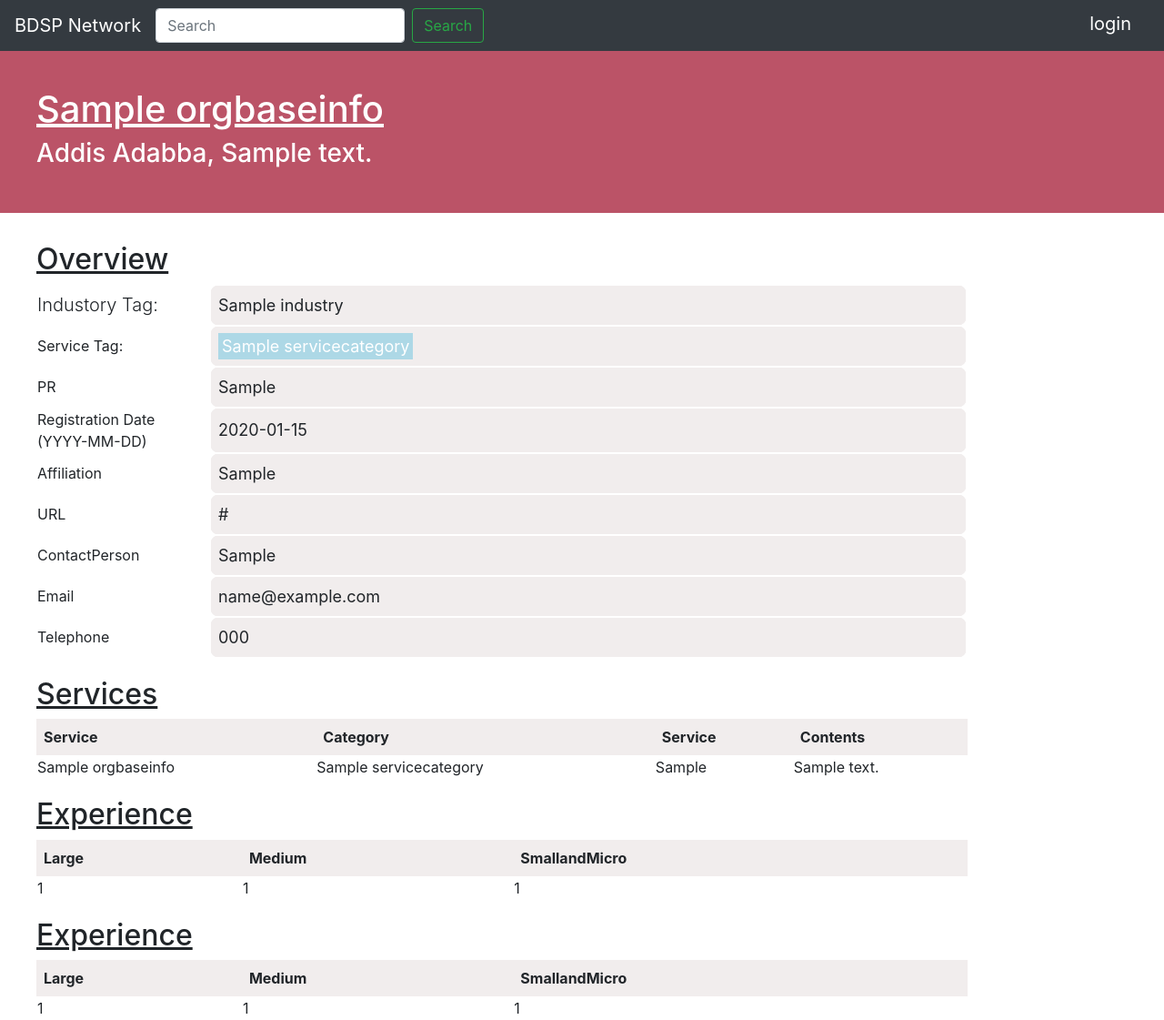
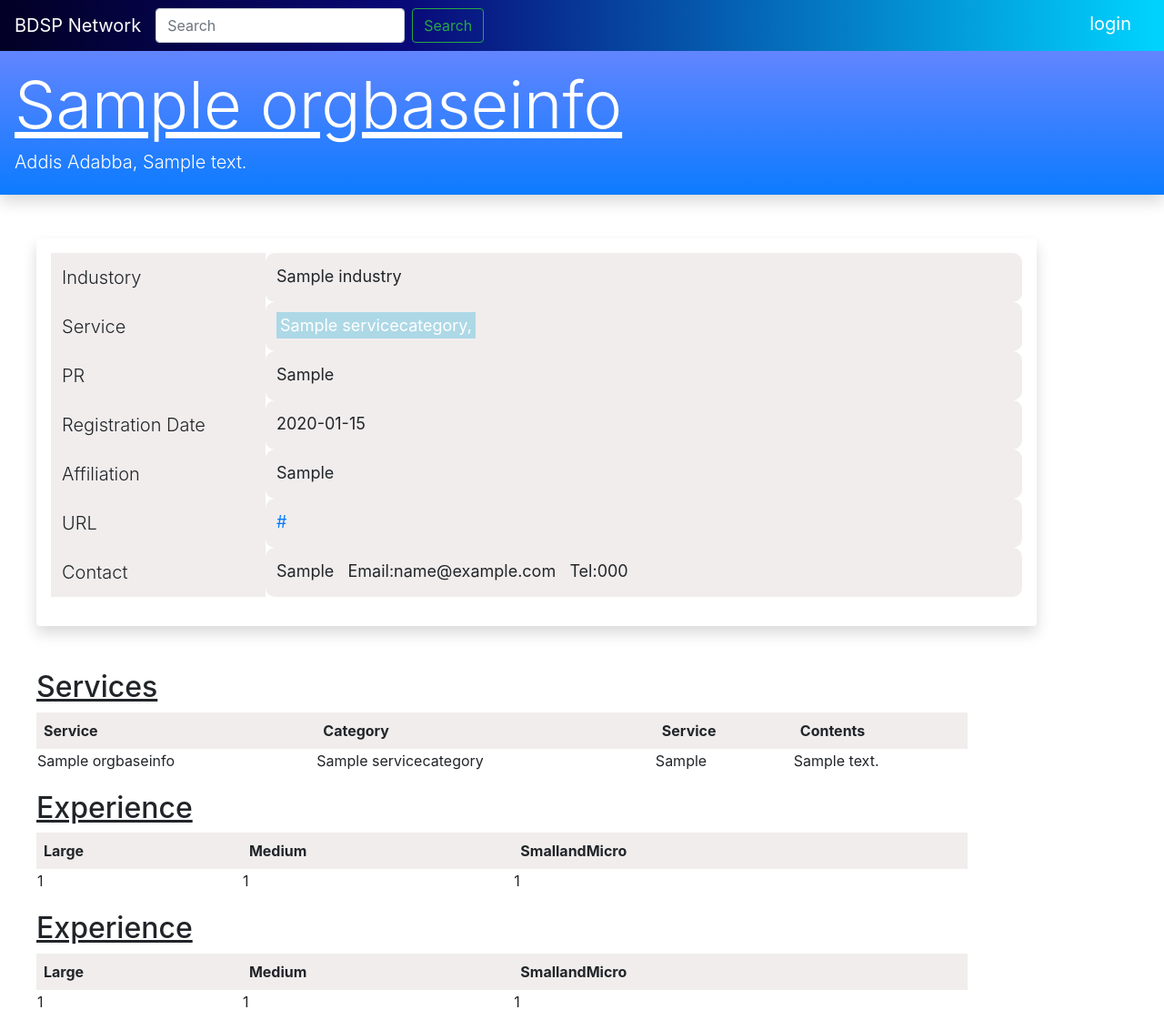
Before and after one commit to ShintaG3/bdsp, a Django app: page /details/1 in a window 1280 px wide. Shown: the whole page at 91% size. Run offline with Django 3.2, Linux system fonts and the light colour scheme; tables that the repository leaves empty hold one stand-in row (values such as "Sample post"); some libraries are stand-ins or nearby versions.

Commit message:
index navbar detail styles

```diff
--- a/index/templates/index/details.html
+++ b/index/templates/index/details.html
@@ -1,58 +1,70 @@
 {% extends 'base.html' %}
 {% block style %}
 {% load static %}
+<link rel="stylesheet" href="{% static 'base.css' %}" type="text/css" />
 <link rel="stylesheet" href="{% static 'details.css' %}" type="text/css" />
 {% endblock %}
 {% block content %}
-<div class="jumbotron jumbotron-fluid">
-  <div class="container">
-    <h1>{{ org.Name }}</h1>
-    <h3>{{ org.Region }}, {{ org.Address }}</h3>
+
+<div class="jumbotron jumbotron-fluid bg-gr-blue shadow p-3 mb-5 bg-white">
+  <div class="container text-white">
+    <h1 class="display-3">{{ org.Name }}</h1>
+    <h3 class="lead">{{ org.Region }}, {{ org.Address }}</h3>
   </div>
 </div>
+
+
+<main>
+  <section class="shadow p-3 mb-5 bg-white rounded">
     {% if user.is_authenticated %}
-  <a href="{% url 'editPage' org.id %}">
-  <button type="button" name="button" class="btn" style="background-color:lightblue">
+      <div class="row">
+        <a class="btn btn-primary ml-auto mr-2" href="{% url 'editPage' org.id %}" >
           Edit Page
-  </button>
         </a>
+      </div>
     {% endif %}
-<main>
-<section>
-<h2>Overview</h2>
 
-<table>
+    <table class="table table-borderless">
+      <tbody>
         <tr>
-  <td class="lead">Industory Tag:</td><td class="tableright">{{ org.Industry }}</td>
+          <th class="lead" scope="row">Industory</th>
+          <td class="tableright">{{ org.Industry }}</td>
         </tr>
         <tr>
-  <td>Service Tag:</td>
-    <td class="tableright">{% for service in org.ServiceCategory.all %}
-    <span class="servicespan">{{ service.Name }}</span>
+          <th class="lead" scope="row">Service</th>
+          <td class="tableright">
+            {% for service in org.ServiceCategory.all %}
+              <span class="servicespan">{{ service.Name }}, </span>
             {% endfor %}
           </td>
         </tr>
         <tr>
-    <td>PR</td><td class="tableright">{{ org.PR }}</td>
+          <th class="lead" scope="row">PR</th>
+          <td class="tableright">{{ org.PR }}</td>
         </tr>
         <tr>
-    <td>Registration Date<br>(YYYY-MM-DD)</td><td class="tableright">{{ org.RegistrationDate|date:"Y-m-d" }}</td>
+          <th class="lead" scope="row">Registration Date</th>
+          <td class="tableright">{{ org.RegistrationDate|date:"Y-m-d" }}</td>
         </tr>
         <tr>
-    <td>Affiliation</td><td class="tableright">{{ org.Affiliation }}</td>
+          <th class="lead" scope="row">Affiliation</th>
+          <td class="tableright">{{ org.Affiliation }}</td>
         </tr>
         <tr>
-    <td>URL</td><td class="tableright">{{ org.Url }}</td>
+          <th class="lead" scope="row">URL</th>
+          <td class="tableright">
+            <a href="{{ org.Url }}">{{ org.Url }}</a>
+          </td>
         </tr>
         <tr>
-    <td>ContactPerson</td><td class="tableright">{{ org.ContactPerson }}</td>
+          <th class="lead" scope="row">Contact</th>
+          <td class="tableright">
+            <span>{{ org.ContactPerson }}&nbsp;&nbsp;</span>
+            <span>Email:{{ org.Email }}&nbsp;&nbsp;</span>
+            <span>Tel:{{ org.Telephone }}</span>
+          </td>
         </tr>
-  <tr>
-    <td>Email</td><td class="tableright">{{ org.Email }}</td>
-  </tr>
-  <tr>
-    <td>Telephone</td><td class="tableright">{{ org.Telephone }}</td>
-  </tr>
+      </tbody>
     </table>
   </section>
 
--- /dev/null
+++ b/static/base.css
@@ -0,0 +1,9 @@
+.navbar-gr {
+    background: rgb(2,0,36);
+    background: linear-gradient(90deg, rgba(2,0,36,1) 0%, rgba(9,9,121,1) 35%, rgba(0,212,255,1) 100%);
+}
+
+.bg-gr-blue {
+  background: rgb(98,133,255);
+  background: linear-gradient(180deg, rgba(98,133,255,1) 0%, rgba(12,123,255,1) 100%);
+}
--- a/templates/base.html
+++ b/templates/base.html
@@ -8,12 +8,13 @@
 
     <!-- Bootstrap CSS -->
     <link rel="stylesheet" href="https://stackpath.bootstrapcdn.com/bootstrap/4.3.1/css/bootstrap.min.css" integrity="sha384-ggOyR0iXCbMQv3Xipma34MD+dH/1fQ784/j6cY/iJTQUOhcWr7x9JvoRxT2MZw1T" crossorigin="anonymous">
+    <link rel="stylesheet" href="{% static 'base.css' %}">
     {% block style %}{% endblock %}
     <title>BDSP|Network</title>
   </head>
   <body>
     {% include 'base/navbar.html' %}
-    <div class="container">
+    <div class="container ">
       {% block content %}
       {% endblock %}
     </div>
--- a/templates/base/navbar.html
+++ b/templates/base/navbar.html
@@ -1,4 +1,4 @@
-<nav class="navbar navbar-expand-lg navbar-dark bg-dark">
+<nav class="navbar-gr navbar navbar-expand-lg navbar-dark bg-dark">
   <a class="navbar-brand" href="{% url 'index' %}">BDSP Network</a>
   <button class="navbar-toggler" type="button" data-toggle="collapse" data-target="#navbarSupportedContent" aria-controls="navbarSupportedContent" aria-expanded="false" aria-label="Toggle navigation">
     <span class="navbar-toggler-icon"></span>
```
Also changed, not shown: index/templates/index/list.html (+20 -10 lines). Lines whose indentation alone changed are shown as unchanged.
